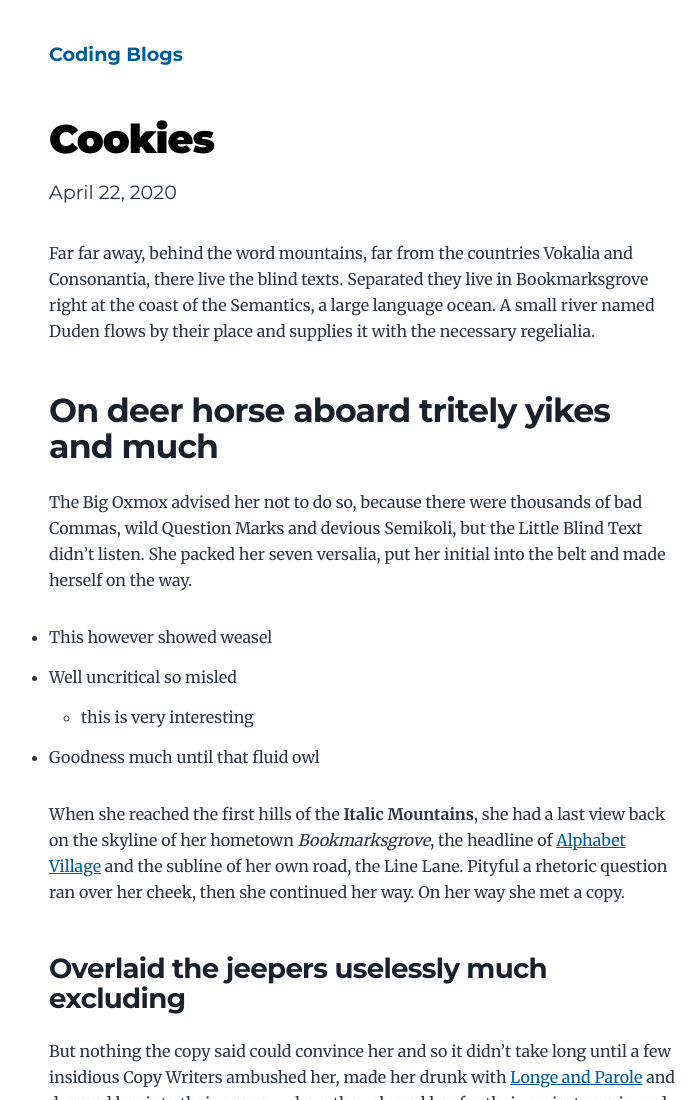
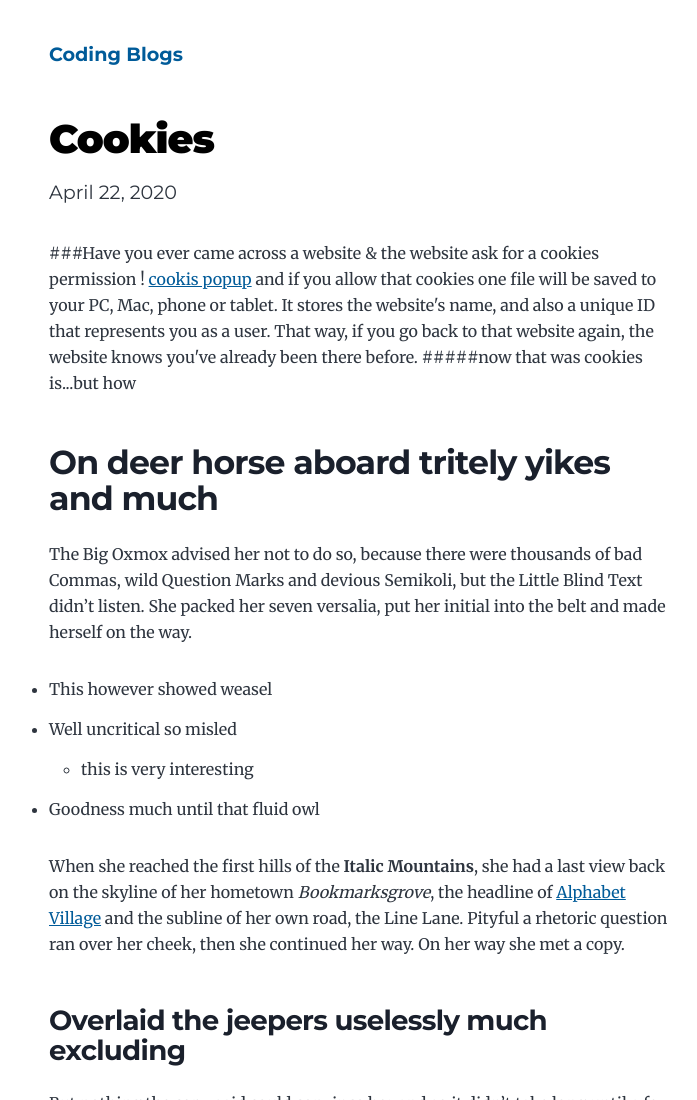
Before and after one commit to Parmeshwaryadav/Parmeshwar-blogs, a Gatsby site: page /new-beginnings/ in a window 1280 px wide. Shown: the top 1100 px of the page, without its empty margins (275-972 px from the left). Built offline with nearby package versions, Linux system fonts and the light colour scheme; Gatsby itself is replaced by a stand-in of ours.

Commit message:
blogs changes changes blog page "cookies"

```diff
--- a/content/blog/new-beginnings/index.md
+++ b/content/blog/new-beginnings/index.md
@@ -4,10 +4,10 @@ date: "2020-04-22"
 description: You ask What is a cookies ? What is it use for !! in a next few minutes i will tell you how important a cookies is so yeah keep reading ...
 ---
 
-Far far away, behind the word mountains, far from the countries Vokalia and
-Consonantia, there live the blind texts. Separated they live in Bookmarksgrove
-right at the coast of the Semantics, a large language ocean. A small river named
-Duden flows by their place and supplies it with the necessary regelialia.
+###Have you ever came across a website & the website ask for a cookies permission !
+[cookis popup](https://www.jqueryscript.net/images/GDPR-Cookie-Consent-Popup-Plugin.jpg)
+and if you allow that cookies one file will be saved to your PC, Mac, phone or tablet. It stores the website's name, and also a unique ID that represents you as a user. That way, if you go back to that website again, the website knows you've already been there before.
+#####now that was cookies is...but how
 
 ## On deer horse aboard tritely yikes and much
 
```
